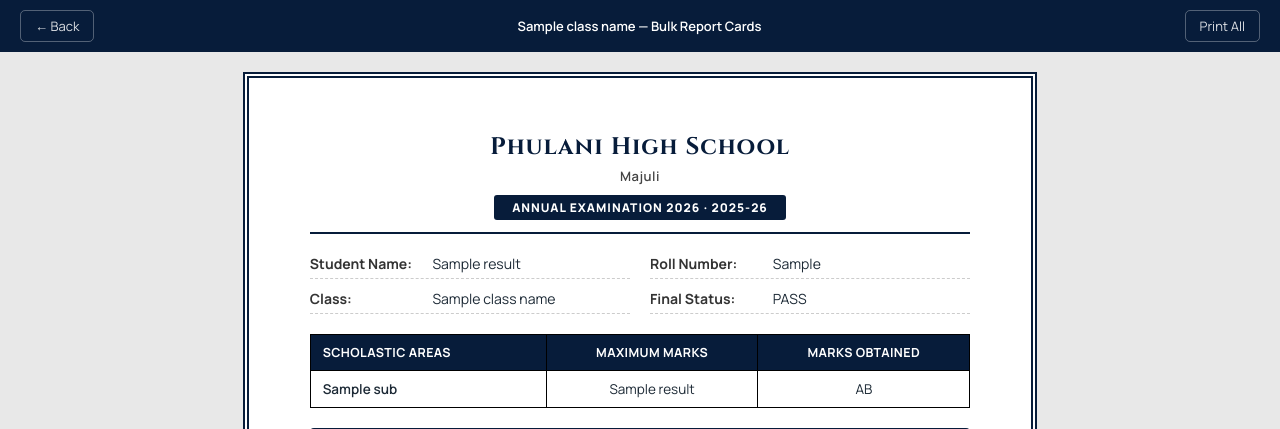
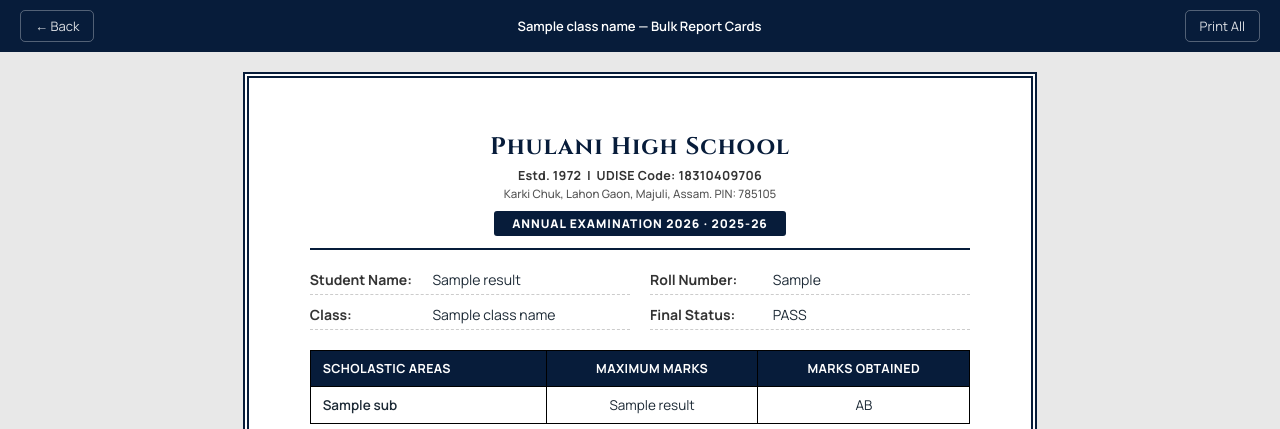
Before and after one commit to usm007/phs_pythonanywhere, a Flask app: template templates/report_card.html in a window 1280 px wide. Shown: the top 429 px of the page. Run offline with Flask 3, Linux system fonts and the light colour scheme; data comes from the database, SQL or seed files in the repository; the template is opened without the code that fills it: most values are stand-ins (such as "Sample title", 1, 10 or a date in 2020).

Commit message:
Update report card header with school details
- Estd. 1972 | UDISE Code: 18310409706
- Address: Karki Chuk, Lahon Gaon, Majuli, Assam. PIN: 785105
- Split into two styled lines: meta (bold) and address (lighter)

Co-Authored-By: Claude Opus 4.6 <noreply@anthropic.com>

```diff
--- a/templates/report_card.html
+++ b/templates/report_card.html
@@ -114,12 +114,18 @@
             letter-spacing: 1px;
         }
 
-        .print-header p {
-            font-size: 13px;
-            font-weight: 600;
-            margin: 0 0 10px;
-            color: #444;
-            letter-spacing: 0.5px;
+        .print-header .school-meta {
+            font-size: 12.5px;
+            font-weight: 700;
+            margin: 2px 0 0;
+            color: #333;
+            letter-spacing: 0.3px;
+        }
+        .print-header .school-address {
+            font-size: 11.5px;
+            font-weight: 500;
+            margin: 2px 0 10px;
+            color: #555;
         }
 
         .print-header .session-badge {
@@ -314,7 +320,8 @@
             <img src="{{ school_logo_url }}" class="logo" alt="School Logo">
         {% endif %}
         <h1>{{ school_name }}</h1>
-        <p>{{ school_address }}</p>
+        <p class="school-meta">Estd. 1972 &nbsp;|&nbsp; UDISE Code: 18310409706</p>
+        <p class="school-address">Karki Chuk, Lahon Gaon, Majuli, Assam. PIN: 785105</p>
         <div class="session-badge">{{ exam_name }} &middot; {{ academic_session }}</div>
     </div>
 
```
